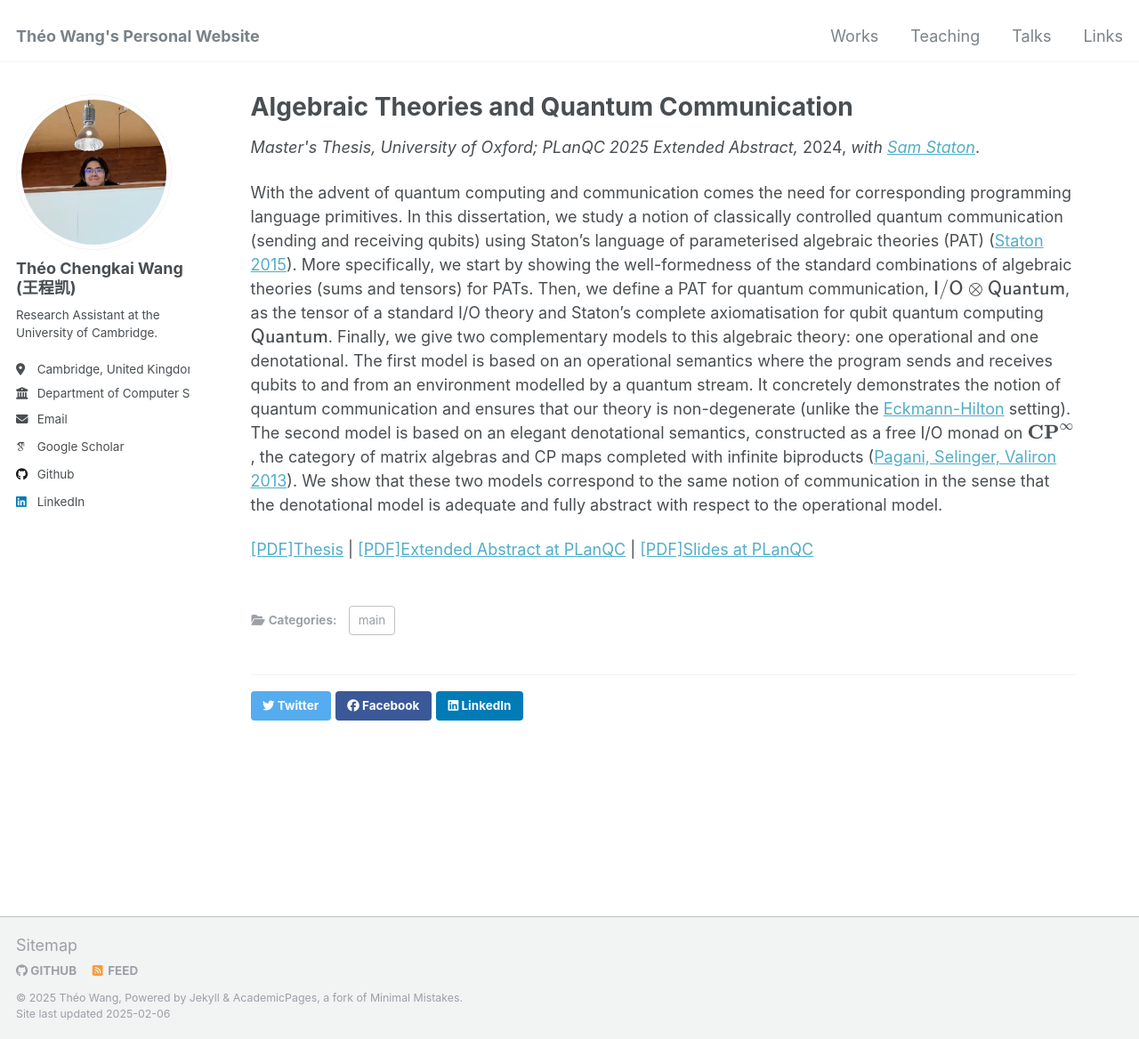
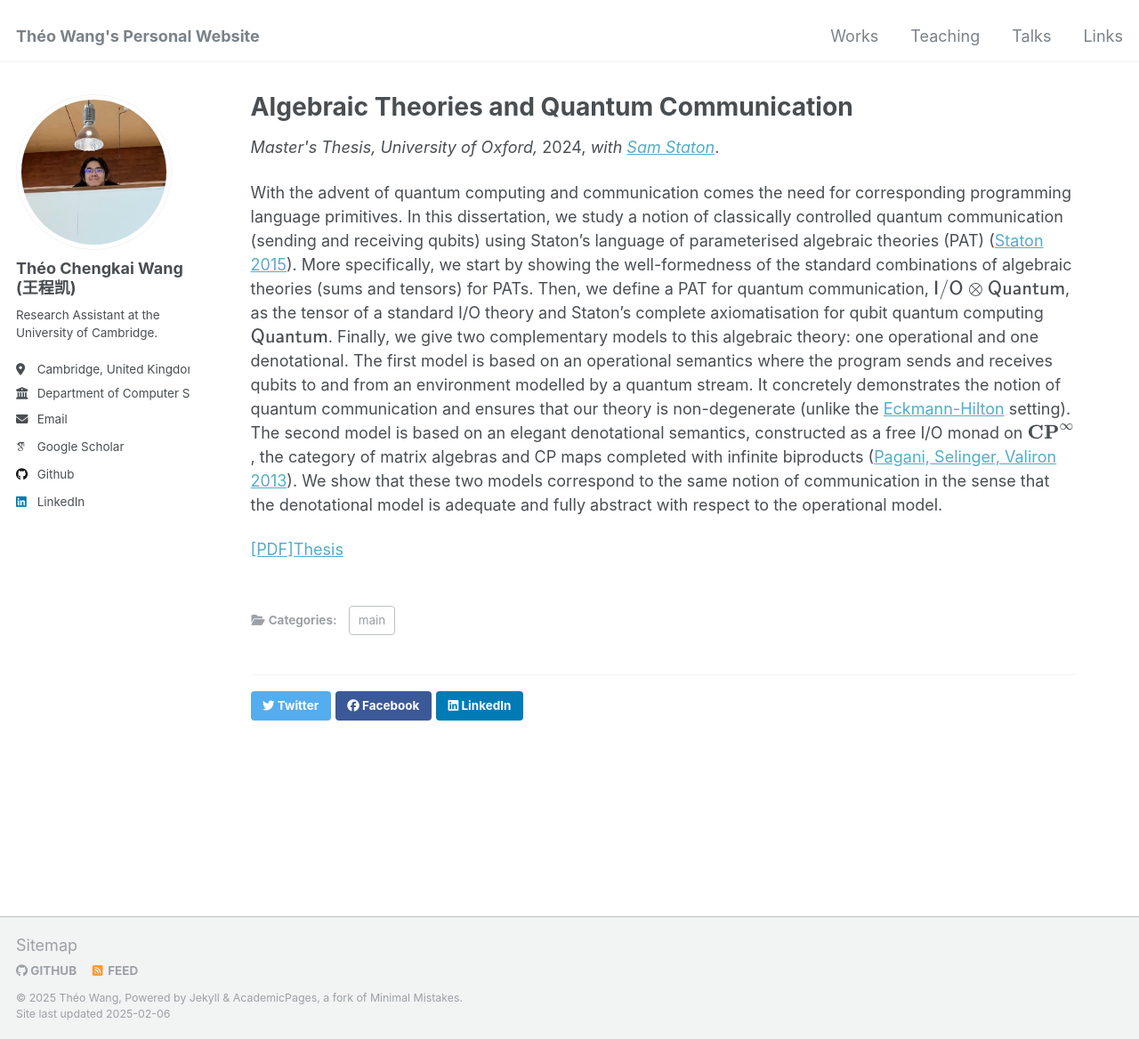
Before and after one commit to theo-chengkai-wang/theo-chengkai-wang.github.io, a Jekyll site: the page built from _works/2024-09-MSc-thesis.md, in a window 1280 px wide and 1168 px high. Shown: the whole window at 89% size. Built offline with Jekyll 4.4.1, drawn with Linux system fonts in a browser that asks for light colours; some web fonts are replaced.

Commit message:
New page for new thing

```diff
--- a/_works/2024-09-MSc-thesis.md
+++ b/_works/2024-09-MSc-thesis.md
@@ -3,12 +3,12 @@
 collection: works
 category: main
 permalink: /works/2024-09-MSc-thesis
-excerpt: 'Thesis Project for my MSc in Advanced Computer Science at Oxford supervised by Sam Staton. This thesis gives an algebraic formulation to classically controlled quantum communication. Presented at PLanQC 2025.'
+excerpt: 'Thesis for my MSc in Advanced Computer Science at Oxford supervised by Sam Staton. This thesis gives an algebraic formulation to classically controlled quantum communication.'
 date: 2024-09-10
 # venue: 'Thesis'
-label: "Master's Thesis, University of Oxford; PLanQC 2025 Extended Abstract"
+label: "Master's Thesis, University of Oxford"
 collaborators: [{name: "Sam Staton", url: "https://www.cs.ox.ac.uk/people/samuel.staton/main.html"}]
-urls: [{name: "[PDF]Thesis", url: "/files/works/2024_09_Oxford_Thesis.pdf"}, {name: "[PDF]Extended Abstract at PLanQC", url: "/files/works/2025_01_PLanQC.pdf"}, {name: "[PDF]Slides at PLanQC", url: "/files/works/2025_01_PLanQC_slides.pdf"}]
+urls: [{name: "[PDF]Thesis", url: "/files/works/2024_09_Oxford_Thesis.pdf"}]
 # slidesurl: 'http://academicpages.github.io/files/slides1.pdf'
 # paperurl: 'http://academicpages.github.io/files/paper1.pdf'
 # citation: 'Your Name, You. (2009). &quot;Paper Title Number 1.&quot; <i>Journal 1</i>. 1(1).'
```
Also changed, not shown: _works/2025-01-PLanQC.md (added, +21 -0 lines).
